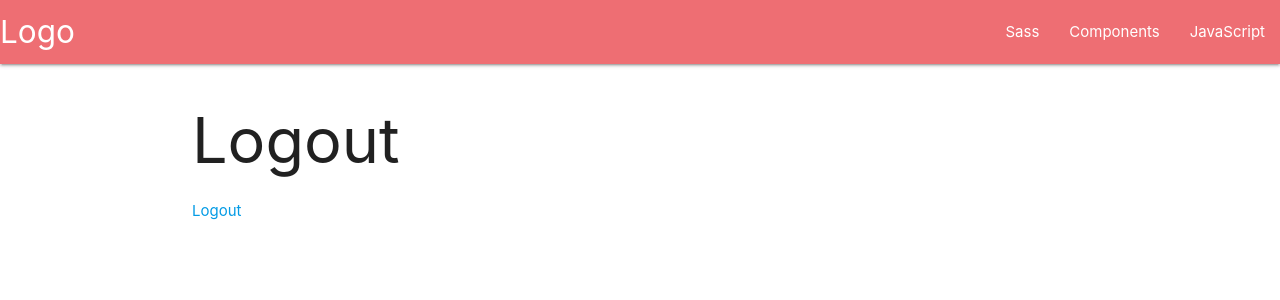
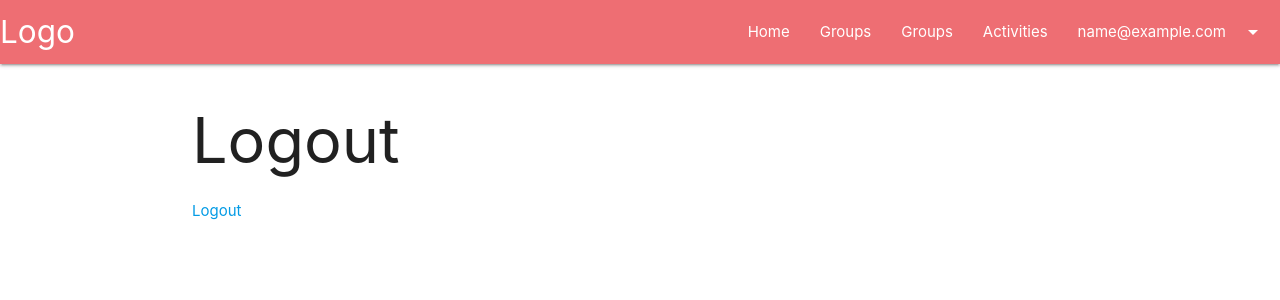
Before and after one commit to rimvydaszilinskas/gymder, a Django app: page /users/profile/ in a window 1280 px wide. Shown: the top 300 px of the page. Run offline with Django 3.2, Linux system fonts and the light colour scheme; the visitor is signed in with stand-in values (Sample User, id 1); parts of the project's set-up code (start-up, migrations or seed data) failed here and were passed over.

Commit message:
Navigation fixes

```diff
--- a/templates/base/_base.html
+++ b/templates/base/_base.html
@@ -6,6 +6,7 @@
 
     <link href="https://fonts.googleapis.com/icon?family=Material+Icons" rel="stylesheet">
     <link rel="stylesheet" href="https://cdnjs.cloudflare.com/ajax/libs/materialize/1.0.0/css/materialize.min.css">
+
     {% if title %}
     <title>{{title}}</title>
     {% else %}
@@ -18,7 +19,14 @@
     {% block content %}
     {% endblock %}
 
+    <script src="https://code.jquery.com/jquery-3.4.1.min.js" integrity="sha256-CSXorXvZcTkaix6Yvo6HppcZGetbYMGWSFlBw8HfCJo=" crossorigin="anonymous"></script>
     <script src="https://cdnjs.cloudflare.com/ajax/libs/materialize/1.0.0/js/materialize.min.js"></script>
+    <script>
+        $(document).ready(function() {
+            $(".dropdown-trigger").dropdown();
+            $('.sidenav').sidenav();
+        });
+    </script>
     {% block scripts %}
     {% endblock  %}
 </body>
--- a/templates/base/navbar.html
+++ b/templates/base/navbar.html
@@ -1,10 +1,73 @@
+<ul id="profile-dropdown" class="dropdown-content">
+    <li>
+        <a href="{% url 'users:profile' %}">Profile</a>
+    </li>
+    <li>
+        <a href="{% url 'users:profile' %}">Settings</a>
+    </li>
+    <li>
+        <a href="{% url 'users:logout' %}">Logout</a>
+    </li>
+</ul>
+
+<ul class="sidenav" id="mobile-nav">
+    <li>
+        <a href="#">Home</a>
+    </li>
+    {% if user.is_authenticated %}
+        <li>
+            <a href="#">Profile</a>
+        </li>
+        <li>
+            <a href="#">Groups</a>
+        </li>
+        <li>
+            <a href="#">Activities</a>
+        </li>
+        <li>
+            <a href="{% url 'users:logout' %}">Logout</a>
+        </li>
+    {% else %}
+        <li>
+            <a href="{% url 'users:register' %}">Register</a>
+        </li>
+        <li>
+            <a href="{% url 'users:login' %}">Login</a>
+        </li>
+    {% endif %}
+</ul>
+
 <nav>
     <div class="nav-wrapper">
-      <a href="#" class="brand-logo">Logo</a>
-      <ul id="nav-mobile" class="right hide-on-med-and-down">
-        <li><a href="sass.html">Sass</a></li>
-        <li><a href="badges.html">Components</a></li>
-        <li><a href="collapsible.html">JavaScript</a></li>
-      </ul>
+        <a href="/" class="brand-logo">Logo</a>
+        <a href="#" data-target="mobile-nav" class="sidenav-trigger">
+            <i class="material-icons">menu</i>
+        </a>
+
+        <ul id="nav-mobile" class="right hide-on-med-and-down">
+            <li>
+                <a href="#">Home</a>
+            </li>
+            {% if user.is_authenticated %}
+                <li>
+                    <a href="#">Groups</a>
+                </li>
+                <li>
+                    <a href="#">Groups</a>
+                </li>
+                <li>
+                    <a href="#">Activities</a>
+                </li>
+                <li>
+                    <a class="dropdown-trigger center" href="#!" data-target="profile-dropdown">
+                        {{ user.email }} <i class="material-icons right">arrow_drop_down</i>
+                    </a>
+                </li>
+            {% else %}
+                <li>
+                    <a href="{% url 'users:login' %}">Login</a>
+                </li>
+            {% endif %}
+        </ul>
     </div>
 </nav>
--- a/templates/users/login.html
+++ b/templates/users/login.html
@@ -17,6 +17,7 @@
              <div class="row">
                  <div class="input-field col s12">
                      <button class="waves-effect waves-light btn-small" type="submit">Login</button>
+                     <a href="{% url 'users:register' %}">Register</a>
                  </div>
             </div>
         </form>
--- a/templates/users/profile.html
+++ b/templates/users/profile.html
@@ -4,9 +4,9 @@
 
 {% block content %}
 <div class="container">
-        <div class="col s12 offset-m2 m8">
-            <h1>Logout</h1>
-            <a class="" href="{% url 'users:logout'%}">Logout</a>
+    <div class="col s12 offset-m2 m8">
+        <h1>Logout</h1>
+        <a class="" href="{% url 'users:logout'%}">Logout</a>
     </div>
 </div>
 {% endblock  %}
```
Also changed, not shown: templates/users/register.html (+5 -17 lines).
